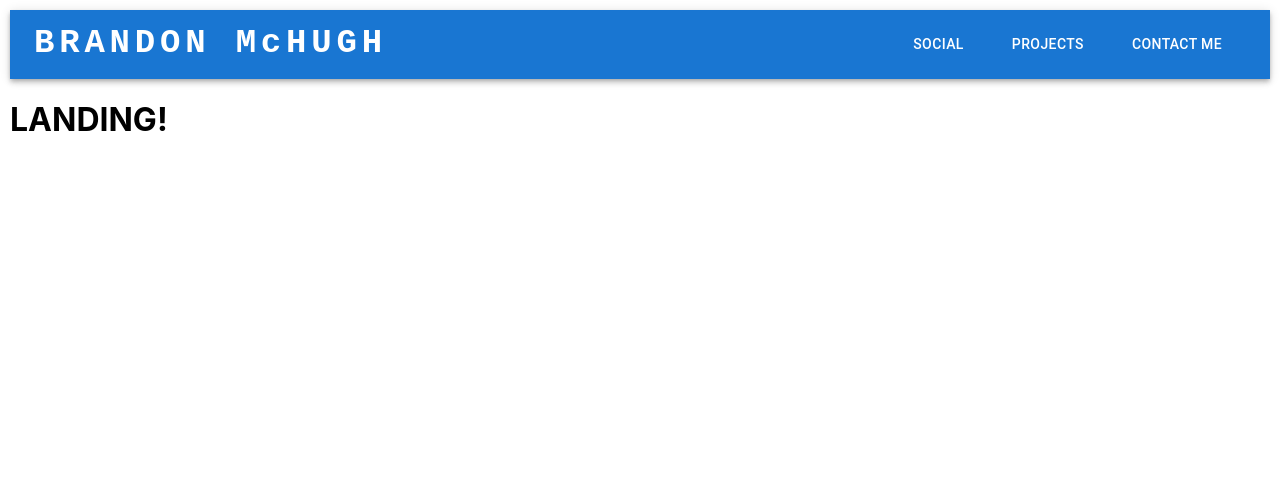
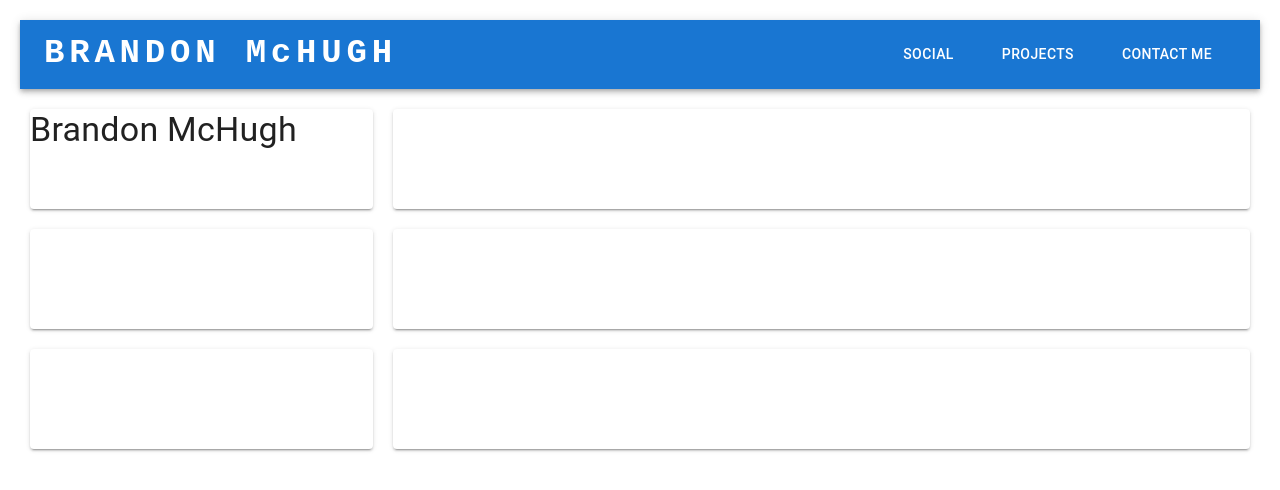
Before and after one commit to brandmch/website_v2, a React (Create React App) app: page / in a window 1280 px wide. Shown: the top 490 px of the page. Built offline with nearby package versions, Linux system fonts and the light colour scheme.

Commit message:
layout done w boxes

```diff
--- a/public/index.html
+++ b/public/index.html
@@ -24,7 +24,7 @@
       work correctly both with client-side routing and a non-root public URL.
       Learn how to configure a non-root public URL by running `npm run build`.
     -->
-    <title>React App</title>
+    <title>Brandon McHugh</title>
   </head>
   <body>
     <noscript>You need to enable JavaScript to run this app.</noscript>
--- a/src/App.css
+++ b/src/App.css
@@ -8,5 +8,5 @@
 } */
 
 body {
-  padding: 10px;
+  padding: 20px;
 }
--- a/src/routes/landing.js
+++ b/src/routes/landing.js
@@ -1,3 +1,4 @@
+import { Paper, Box, Typography } from "@mui/material";
 import React from "react";
 import AppBarCustom from "../components/appbar";
 
@@ -5,7 +6,38 @@ const Landing = () => {
   return (
     <div>
       <AppBarCustom />
-      <h1>LANDING!</h1>
+      <Box sx={{ display: "flex", marginTop: "10px" }}>
+        {/*  */}
+        {/* LEFT COLUMN */}
+        {/*  */}
+        <Box sx={{ flex: 2, margin: "10px" }}>
+          <Paper elevation={2} sx={{ height: 100, width: "100%" }}>
+            <Typography variant="h4">Brandon McHugh</Typography>
+          </Paper>
+          <Paper
+            elevation={2}
+            sx={{ height: 100, width: "100%", marginTop: "20px" }}
+          ></Paper>
+          <Paper
+            elevation={2}
+            sx={{ height: 100, width: "100%", marginTop: "20px" }}
+          ></Paper>
+        </Box>
+        {/*  */}
+        {/* RIGHT COLUMN */}
+        {/*  */}
+        <Box sx={{ flex: 5, margin: "10px" }}>
+          <Paper elevation={2} sx={{ height: 100, width: "100%" }}></Paper>
+          <Paper
+            elevation={2}
+            sx={{ height: 100, width: "100%", marginTop: "20px" }}
+          ></Paper>{" "}
+          <Paper
+            elevation={2}
+            sx={{ height: 100, width: "100%", marginTop: "20px" }}
+          ></Paper>
+        </Box>
+      </Box>
     </div>
   );
 };
```
